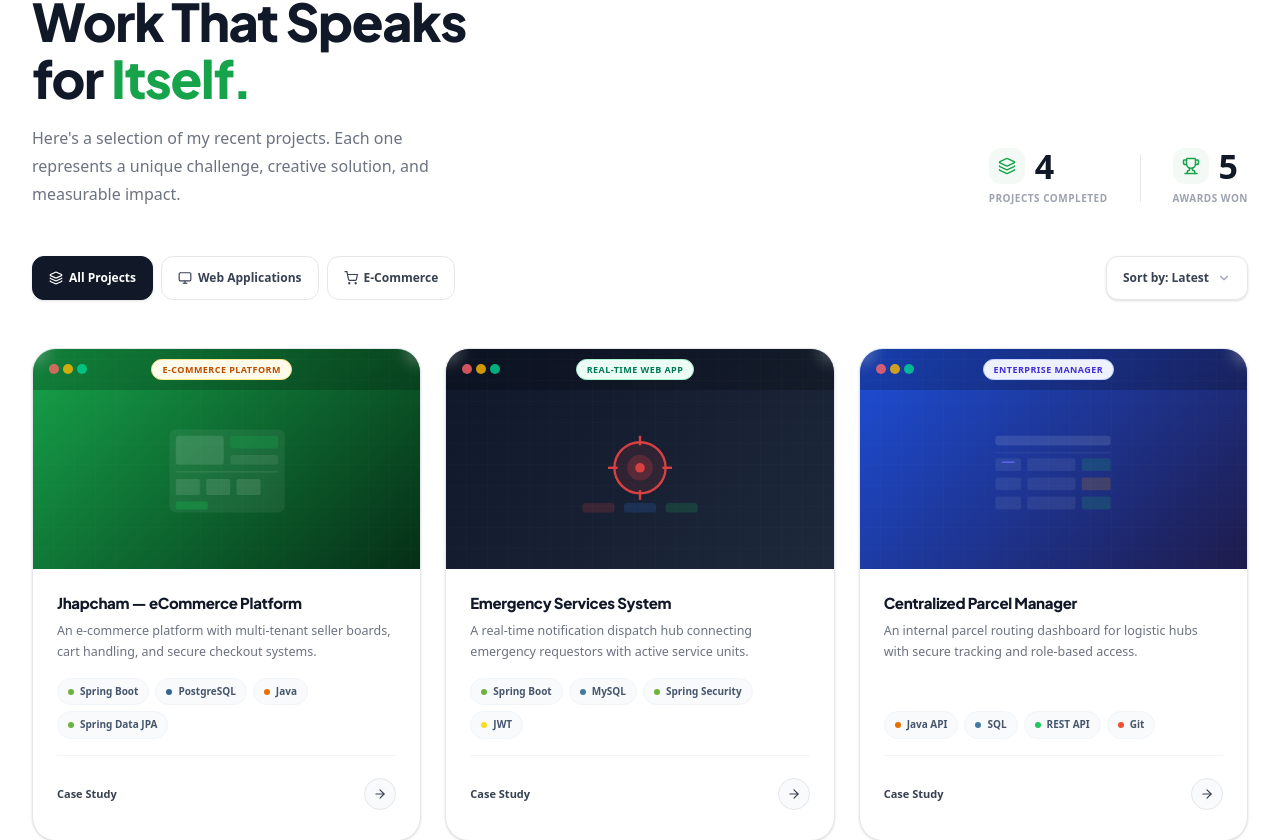
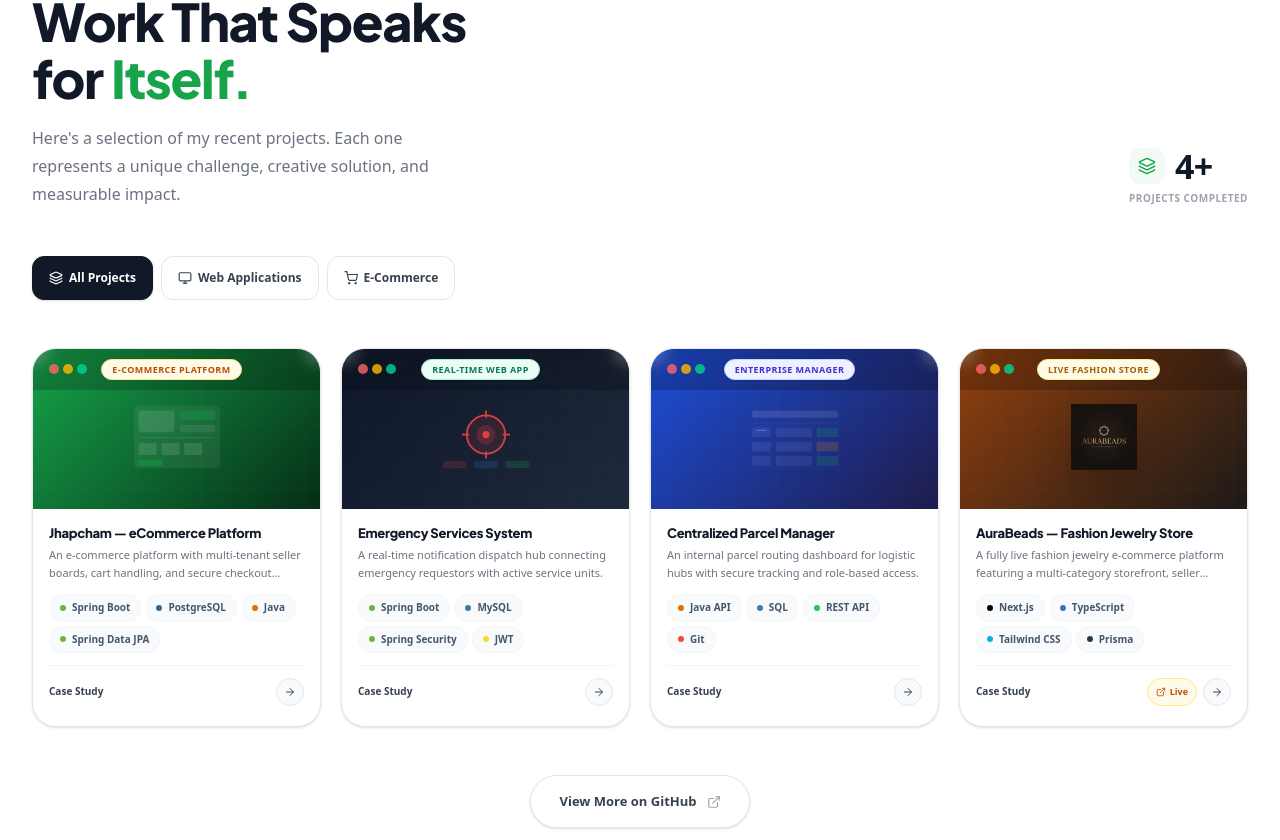
Before and after one commit to HiyanjongRai/my--portfolio, a Next.js app: page / in a window 1280 px wide. Shown: the part 2578-3418 px from the top of the page. Built offline with nearby package versions, Linux system fonts and the light colour scheme.

Commit message:
add the analytics

```diff
--- a/components/Projects.tsx
+++ b/components/Projects.tsx
@@ -2,7 +2,7 @@
 
 import { motion, useInView, AnimatePresence } from 'framer-motion';
 import { useRef, useState } from 'react';
-import { ArrowRight, Trophy, Layers, X, ExternalLink, CheckCircle2, AlertCircle, Shield } from 'lucide-react';
+import { ArrowRight, Layers, X, ExternalLink, CheckCircle2, AlertCircle, Shield } from 'lucide-react';
 
 /* ─── Tag colour map ────────────────────────────────────────────── */
 const TAG_COLORS: Record<string, string> = {
@@ -21,6 +21,10 @@
   'JavaScript':    '#F7DF1E',
   'Node.js':       '#339933',
   'React':         '#61DAFB',
+  'Next.js':       '#000000',
+  'TypeScript':    '#3178C6',
+  'Tailwind CSS':  '#06B6D4',
+  'Prisma':        '#2D3748',
 };
 
 function TagDot({ tag }: { tag: string }) {
@@ -141,6 +145,54 @@
       </svg>
     )
   }
+  ,
+  {
+    id: 4,
+    category: 'E-Commerce',
+    badge: 'Live Fashion Store',
+    badgeColor: 'bg-yellow-50 text-yellow-700 border-yellow-200',
+    title: 'AuraBeads — Fashion Jewelry Store',
+    description: 'A fully live fashion jewelry e-commerce platform featuring a multi-category storefront, seller portal, wishlist, cart, and secure checkout for a Nepali brand.',
+    problemSolved: 'Built an end-to-end online storefront that replaced manual sales operations, enabling sellers to list jewelry and buyers to browse, wishlist, and purchase seamlessly with order tracking.',
+    role: 'Full Stack Developer',
+    keyFeatures: [
+      'Multi-category storefront: Earrings, Necklaces, Bracelets, Rings, Hair Accessories & Sunglasses.',
+      'Seller portal with product upload, approval, and inventory management.',
+      'Wishlist, cart, secure checkout, and real-time order tracking.',
+    ],
+    tags: ['Next.js', 'TypeScript', 'Tailwind CSS', 'Prisma'],
+    github: 'https://github.com/HiyanjongRai',
+    demo: 'https://www.raianjaan.com.np/',
+    architecture: 'Next.js full-stack application with server-side rendering, Prisma ORM for data persistence, and a RESTful API layer for seller and buyer operations.',
+    gradientFrom: '#92400E',
+    gradientTo: '#1C1917',
+    logoUrl: '/aurabeads-logo.png',
+    previewIcon: (
+      <svg viewBox="0 0 80 60" fill="none" className="w-32 h-24 opacity-90">
+        {/* Storefront header */}
+        <rect x="4" y="4" width="72" height="10" rx="2" fill="#ffffff15"/>
+        <text x="40" y="12" textAnchor="middle" fill="#D97706" fontSize="5" fontWeight="bold">AURABEADS</text>
+        {/* Product grid */}
+        <rect x="4" y="18" width="20" height="16" rx="2" fill="#ffffff12"/>
+        <circle cx="14" cy="24" r="4" fill="#D97706A0"/>
+        <rect x="6" y="30" width="16" height="2" rx="1" fill="#ffffff25"/>
+        <rect x="26" y="18" width="20" height="16" rx="2" fill="#ffffff12"/>
+        <circle cx="36" cy="24" r="4" fill="#D9770680"/>
+        <rect x="28" y="30" width="16" height="2" rx="1" fill="#ffffff25"/>
+        <rect x="48" y="18" width="20" height="16" rx="2" fill="#ffffff12"/>
+        <circle cx="58" cy="24" r="4" fill="#D97706A0"/>
+        <rect x="50" y="30" width="16" height="2" rx="1" fill="#ffffff25"/>
+        {/* Category pills */}
+        <rect x="4" y="38" width="14" height="5" rx="2.5" fill="#D9770640"/>
+        <rect x="20" y="38" width="14" height="5" rx="2.5" fill="#ffffff15"/>
+        <rect x="36" y="38" width="14" height="5" rx="2.5" fill="#ffffff15"/>
+        <rect x="52" y="38" width="14" height="5" rx="2.5" fill="#ffffff15"/>
+        {/* CTA button */}
+        <rect x="20" y="48" width="40" height="8" rx="3" fill="#D97706"/>
+        <text x="40" y="54" textAnchor="middle" fill="white" fontSize="4" fontWeight="bold">SHOP NOW</text>
+      </svg>
+    )
+  }
 ];
 
 const categories = ['All Projects', 'Web Applications', 'E-Commerce'];
@@ -168,7 +220,7 @@
     >
       {/* ── Visual Banner ── */}
       <div
-        className="relative h-[168px] sm:h-[220px] flex items-center justify-center overflow-hidden"
+        className="relative h-[140px] sm:h-[160px] flex items-center justify-center overflow-hidden"
         style={{ background: `linear-gradient(135deg, ${project.gradientFrom}, ${project.gradientTo})` }}
       >
         {/* Browser chrome top bar */}
@@ -192,9 +244,17 @@
           }}
         />
 
-        {/* SVG Mockup */}
-        <div className="relative z-10 flex items-center justify-center mt-3 sm:mt-6 scale-75 sm:scale-100">
-          {project.previewIcon}
+        {/* SVG / Logo Mockup */}
+        <div className="relative z-10 flex items-center justify-center mt-2 sm:mt-4 scale-75">
+          {(project as typeof allProjects[0] & { logoUrl?: string }).logoUrl ? (
+            <img
+              src={(project as typeof allProjects[0] & { logoUrl?: string }).logoUrl}
+              alt={`${project.title} logo`}
+              className="w-32 h-22 object-contain drop-shadow-2xl"
+            />
+          ) : (
+            project.previewIcon
+          )}
         </div>
 
         {/* Hover overlay */}
@@ -202,42 +262,56 @@
       </div>
 
       {/* ── Card Body ── */}
-      <div className="flex flex-1 flex-col p-5 sm:p-6 gap-3 sm:gap-4">
+      <div className="flex flex-1 flex-col p-3 sm:p-4 gap-2 sm:gap-3">
         {/* Title + Description */}
-        <div className="space-y-1 sm:space-y-2">
-          <h3 className="text-[17px] sm:text-[15px] font-extrabold text-[#111827] group-hover:text-[#16A34A] transition-colors duration-200 leading-snug line-clamp-2">
+        <div className="space-y-1">
+          <h3 className="text-[13px] font-extrabold text-[#111827] group-hover:text-[#16A34A] transition-colors duration-200 leading-snug line-clamp-2">
             {project.title}
           </h3>
-          <p className="text-[14px] sm:text-[12.5px] text-[#6B7280] leading-relaxed line-clamp-3">
+          <p className="text-[11px] text-[#6B7280] leading-relaxed line-clamp-2">
             {project.description}
           </p>
         </div>
 
         {/* Tech tag row */}
-        <div className="flex flex-wrap gap-1 sm:gap-1.5 mt-auto">
+        <div className="flex flex-wrap gap-1 mt-auto">
           {project.tags.map((tag) => (
             <TagDot key={tag} tag={tag} />
           ))}
         </div>
 
         {/* Divider + Actions */}
-        <div className="flex items-center justify-between border-t border-[#F3F4F6] pt-2.5 sm:pt-4">
+        <div className="flex items-center justify-between border-t border-[#F3F4F6] pt-2">
           <button
             onClick={() => onCaseStudy(project)}
-            className="min-h-11 rounded-full pr-3 text-[13px] sm:text-[11px] font-bold text-[#374151] hover:text-[#16A34A] transition-colors duration-200 cursor-pointer"
+            className="min-h-9 rounded-full pr-2 text-[10px] font-bold text-[#374151] hover:text-[#16A34A] transition-colors duration-200 cursor-pointer"
           >
             Case Study
           </button>
 
+          <div className="flex items-center gap-1.5">
+            {(project as typeof allProjects[0] & { demo?: string | null }).demo && (
+              <a
+                href={(project as typeof allProjects[0] & { demo?: string | null }).demo!}
+                target="_blank"
+                rel="noreferrer"
+                aria-label="Live Demo"
+                className="inline-flex h-7 items-center gap-1 rounded-full border border-amber-200 bg-amber-50 px-2 text-[9px] font-bold text-amber-700 hover:bg-amber-100 hover:border-amber-300 transition-all duration-200 whitespace-nowrap"
+              >
+                <ExternalLink className="h-2.5 w-2.5" />
+                Live
+              </a>
+            )}
             <a
               href={project.github}
               target="_blank"
               rel="noreferrer"
               aria-label="View on GitHub"
-            className="flex h-11 w-11 sm:h-8 sm:w-8 items-center justify-center rounded-full border border-[#E5E7EB] bg-[#F9FAFB] text-[#374151] hover:bg-[#16A34A] hover:border-[#16A34A] hover:text-white transition-all duration-200"
+              className="flex h-7 w-7 items-center justify-center rounded-full border border-[#E5E7EB] bg-[#F9FAFB] text-[#374151] hover:bg-[#16A34A] hover:border-[#16A34A] hover:text-white transition-all duration-200"
             >
-            <ArrowRight className="h-3 w-3 sm:h-3.5 sm:w-3.5" />
+              <ArrowRight className="h-3 w-3" />
             </a>
+          </div>
         </div>
       </div>
     </motion.div>
@@ -306,21 +380,9 @@
                 <div className="flex h-9 w-9 items-center justify-center rounded-xl bg-[#F3FAF5] text-[#16A34A]">
                   <Layers className="h-4.5 w-4.5" />
                 </div>
-                <p className="text-[34px] font-extrabold text-[#111827] leading-none tracking-tight">4</p>
+                <p className="text-[34px] font-extrabold text-[#111827] leading-none tracking-tight">4+</p>
               </div>
               <p className="text-[10px] text-[#9CA3AF] font-bold uppercase tracking-wider">Projects Completed</p>
-            </div>
-
-            <div className="hidden sm:block w-px h-12 bg-[#E5E7EB]" />
-
-            <div className="text-center">
-              <div className="flex items-center gap-2.5 mb-1.5">
-                <div className="flex h-9 w-9 items-center justify-center rounded-xl bg-[#F3FAF5] text-[#16A34A]">
-                  <Trophy className="h-4.5 w-4.5" />
-                </div>
-                <p className="text-[34px] font-extrabold text-[#111827] leading-none tracking-tight">5</p>
-              </div>
-              <p className="text-[10px] text-[#9CA3AF] font-bold uppercase tracking-wider">Awards Won</p>
             </div>
           </motion.div>
         </div>
@@ -332,12 +394,12 @@
           transition={{ duration: 0.5, delay: 0.3 }}
           className="flex flex-col sm:flex-row items-start sm:items-center justify-between gap-4"
         >
-          <div className="grid w-full grid-cols-1 min-[390px]:grid-cols-3 gap-2 sm:flex sm:w-auto sm:flex-wrap">
+          <div className="flex w-full flex-wrap gap-2 sm:w-auto">
             {categories.map((cat) => (
               <button
                 key={cat}
                 onClick={() => setActiveCategory(cat)}
-                className={`inline-flex min-h-11 items-center justify-center gap-1.5 rounded-[12px] border px-4 py-2 text-[12px] font-bold transition-all duration-200 cursor-pointer ${
+                className={`inline-flex min-h-11 items-center justify-center gap-1.5 rounded-[12px] border px-4 py-2 text-[12px] font-bold transition-all duration-200 cursor-pointer whitespace-nowrap ${
                   activeCategory === cat
                     ? 'bg-[#111827] border-[#111827] text-white shadow-sm'
                     : 'bg-white border-[#E5E7EB] text-[#374151] hover:border-[#D1FAE5] hover:bg-[#F3FAF5]'
@@ -362,17 +424,10 @@
               </button>
             ))}
           </div>
-
-          <div className="inline-flex min-h-11 w-full sm:w-auto items-center justify-center gap-2 rounded-[12px] border border-[#E5E7EB] bg-white px-4 py-2 text-[12px] font-bold text-[#374151] shadow-sm cursor-default select-none">
-            Sort by: Latest
-            <svg className="h-3.5 w-3.5 text-[#9CA3AF]" fill="none" stroke="currentColor" viewBox="0 0 24 24">
-              <path d="M6 9l6 6 6-6" strokeWidth="2" strokeLinecap="round" strokeLinejoin="round"/>
-            </svg>
-          </div>
         </motion.div>
 
-        {/* ── Project Cards (2x2 Grid on Mobile, 3-Col on Desktop) ── */}
-        <motion.div layout className="grid gap-5 sm:gap-6 grid-cols-1 md:grid-cols-2 lg:grid-cols-3">
+        {/* ── Project Cards (2-Col on Mobile, 4-Col on Desktop) ── */}
+        <motion.div layout className="grid gap-4 sm:gap-5 grid-cols-2 xl:grid-cols-4">
           <AnimatePresence mode="popLayout">
             {filtered.map((project, index) => (
               <ProjectCard
```
Also changed, not shown: components/ui/hero-section.tsx (+4 -4 lines), public/aurabeads-logo.png (added). Lines whose indentation alone changed are shown as unchanged.
